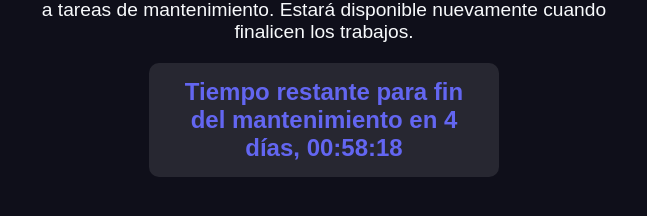
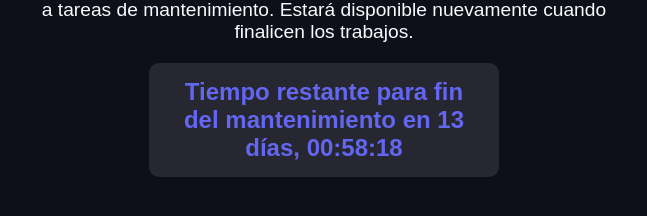
Before and after one commit to crisutf/Crisutv, a plain HTML site: page index.html in a window 1280 px wide. Shown: the part 434-650 px from the top of the page, without its empty margins (316-963 px from the left). Drawn offline with Linux system fonts and the light colour scheme; a web font is replaced by a local one.

Commit message:
Update index.html

```diff
--- a/index.html
+++ b/index.html
@@ -118,7 +118,7 @@
     <script>
     // Fecha y hora fin mantenimiento: 1 septiembre 2023, 14:30 (hora España de verano, UTC+2)
     // En UTC sería 2023-09-01T12:30:00Z
-    const endDate = new Date('2025-09-01T12:30:00Z');
+    const endDate = new Date('2025-09-10T12:30:00Z');
 
     function updateCountdown() {
         const now = new Date();
```
